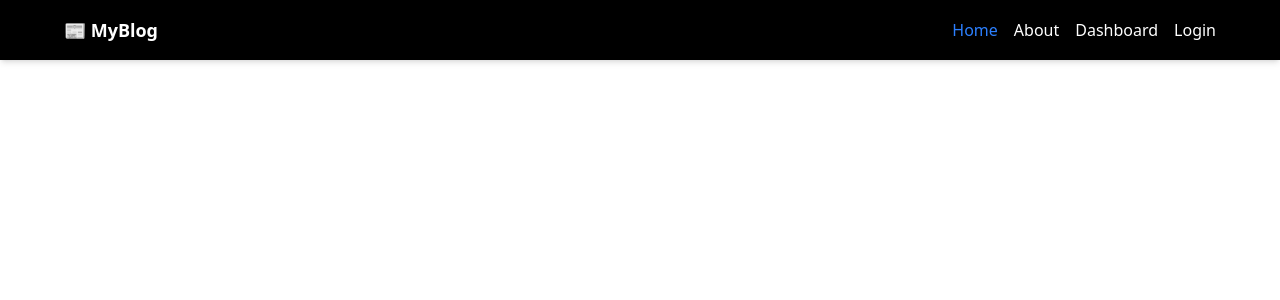
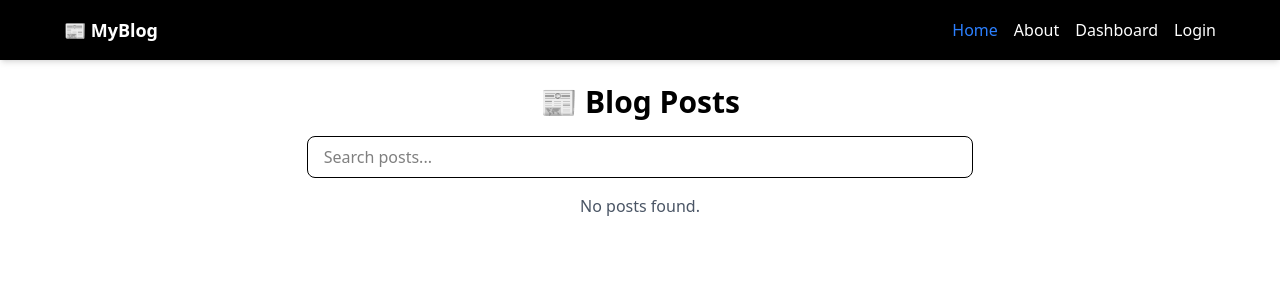
Before and after one commit to Azim-Eham/Blog-Project, a React (Vite) app: page / in a window 1280 px wide. Shown: the top 300 px of the page. Built offline with nearby package versions, Linux system fonts and the light colour scheme.

Commit message:
Added Home page

```diff
--- /dev/null
+++ b/src/hooks/useDebounce.js
@@ -0,0 +1,17 @@
+import { useState, useEffect } from "react";
+
+export function useDebounce(value, delay = 500){
+    const [debouncedValue, setDebouncedValue] = useState(value);
+
+    useEffect(()=>{
+        const handler = setTimeout(()=>{
+            setDebouncedValue(value);
+        }, delay);
+
+        return () => {
+            clearTimeout(handler);
+        }
+    }, [value, delay]);
+
+    return debouncedValue;
+}
--- a/src/pages/Home.jsx
+++ b/src/pages/Home.jsx
@@ -1,14 +1,47 @@
-import React from 'react'
+import React, { useState } from 'react'
 import {useSelector} from 'react-redux'
 import {Link} from 'react-router-dom'
+import { useDebounce} from '../hooks/useDebounce'
 
 const Home = () => {
 
   const posts = useSelector((state) => state.posts.posts);
+  const [searchTerm, setSearchTerm] = useState("");
+  const debouncedSearchTerm = useDebounce(searchTerm, 500);
+
+  const filteredPosts = posts.filter(post =>
+    post.title.toLowerCase().includes(debouncedSearchTerm.toLowerCase()) ||
+    post.excert.toLowerCase().includes(debouncedSearchTerm.toLowerCase())
+  );
 
   return (
-    <div>
-
+    <div className='px-3 py-6 max-w-5xl mx-auto'>
+      <h1 className='text-3xl font-bold mb-4 text-center'>
+      📰 Blog Posts
+      </h1>
+      <div className='flex justify-center mb-4'>
+        <input
+        className= "w-full md:w-2/3 px-4 py-2 border rounded-lg focus:outline-none focus:ring-2 focus:ring-blue-400"
+        type="search"
+        value={searchTerm}
+        onChange={(e) => setSearchTerm(e.target.value)}
+        placeholder="Search posts..." />
+      </div>
+      {filteredPosts.length === 0 ? (
+        <p className="text-center text-gray-600">No posts found.</p>
+      ) : (
+        <div className="grid gap-6 md:grid-cols-2">
+          {filteredPosts.map((post) => (
+            <div key={post.id} className="border rounded-lg p-4 shadow hover:shadow-lg transition-all">
+              <h2 className="text-xl font-semibold mb-2">{post.title}</h2>
+              <p className="text-gray-700 mb-4">{post.excerpt.slice(0, 100)}...</p>
+              <Link to={`/post/${post.id}`} className="text-blue-500 hover:underline">
+                Read more →
+              </Link>
+            </div>
+          ))}
+        </div>
+      )}
     </div>
   )
 }
```
